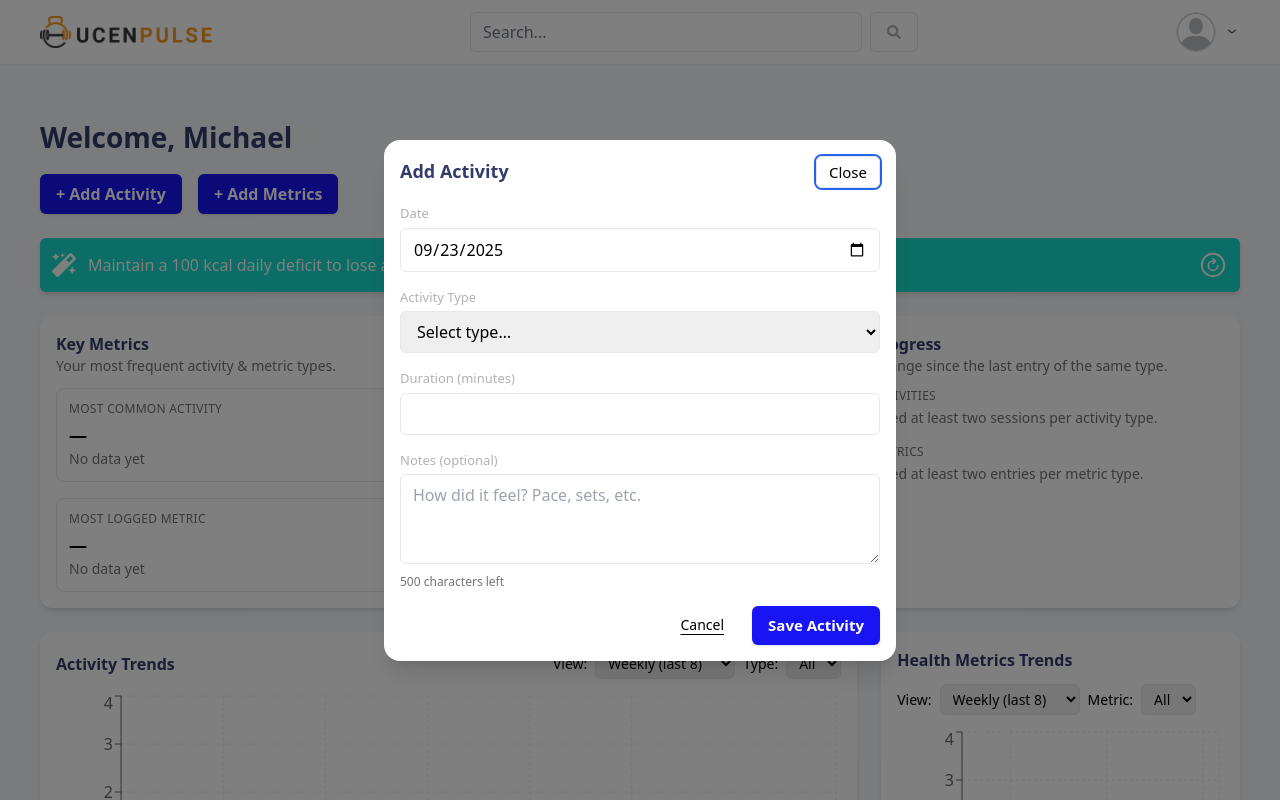
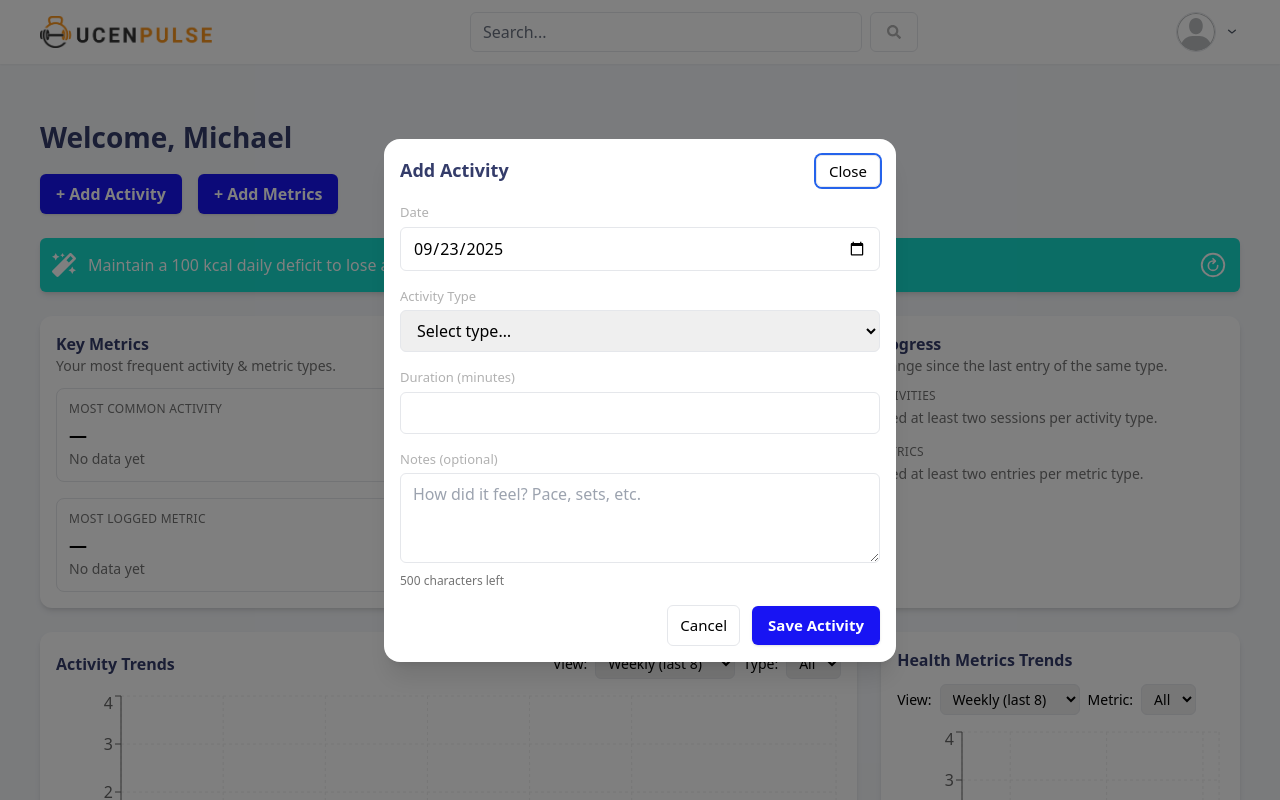
Before and after one commit to PR-CI-CD/ucen_pulse, a React (Create React App) app in the folder apps/client/: page / in a window 1280 px wide. Both pictures are taken after a click on the button "+ Add Activity". Shown: the top 800 px of the page. Built offline with nearby package versions, Linux system fonts and the light colour scheme.

Commit message:
UI: Updated model cancel buttons

```diff
--- a/apps/client/src/components/AddActivityModal.jsx
+++ b/apps/client/src/components/AddActivityModal.jsx
@@ -326,7 +326,7 @@ export default function AddActivityModal({ open, onClose }) {
             <button
               type="button"
               onClick={onClose}
-              className="rounded-md px-4 py-2 text-sm underline underline-offset-4 focus:outline-none focus:ring-2 focus:ring-blue-600"
+              className="rounded-md border px-3 py-2 text-[15px] hover:bg-neutral-50 focus:outline-none focus:ring-2 focus:ring-blue-600"
             >
               Cancel
             </button>
--- a/apps/client/src/components/HealthMetricsModal.jsx
+++ b/apps/client/src/components/HealthMetricsModal.jsx
@@ -348,7 +348,7 @@ export default function HealthMetricsModal({ open, onClose }) {
             <button
               type="button"
               onClick={onClose}
-              className="rounded-md px-4 py-2 text-sm underline underline-offset-4 focus:outline-none focus:ring-2 focus:ring-blue-600"
+              className="rounded-md border px-3 py-2 text-[15px] hover:bg-neutral-50 focus:outline-none focus:ring-2 focus:ring-blue-600"
             >
               Cancel
             </button>
```
